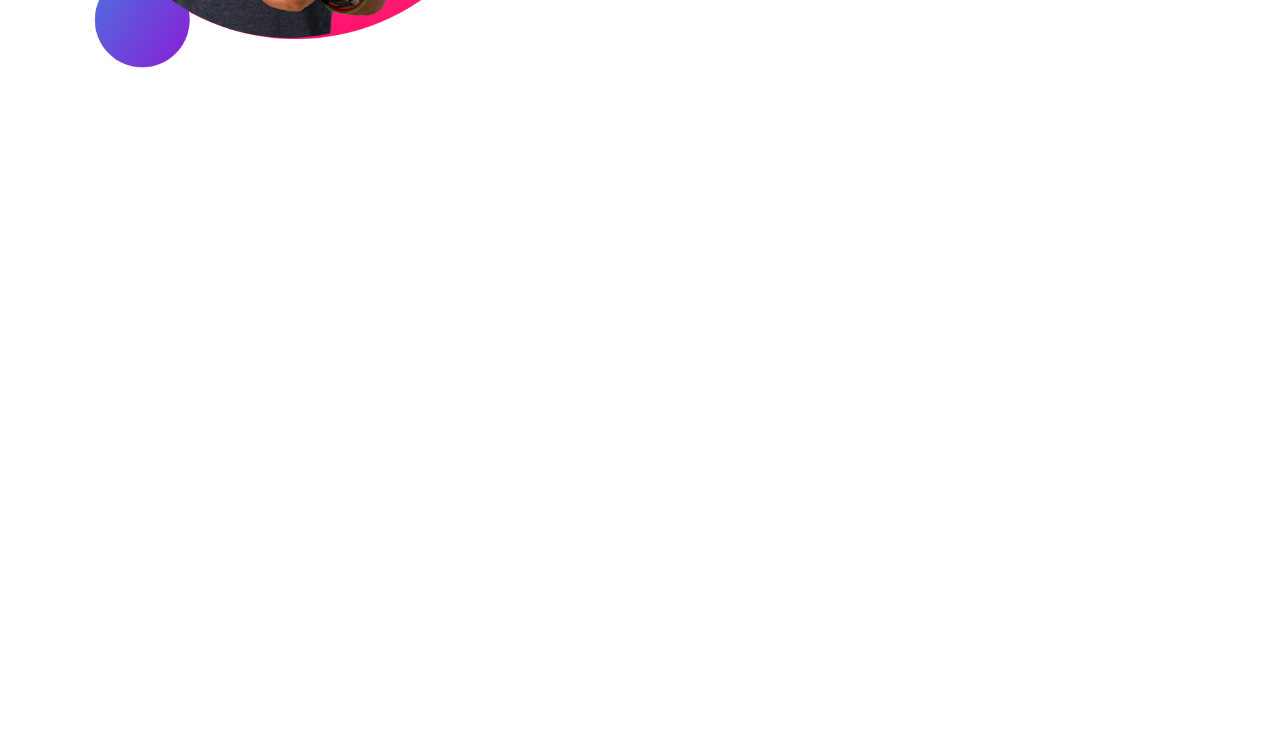
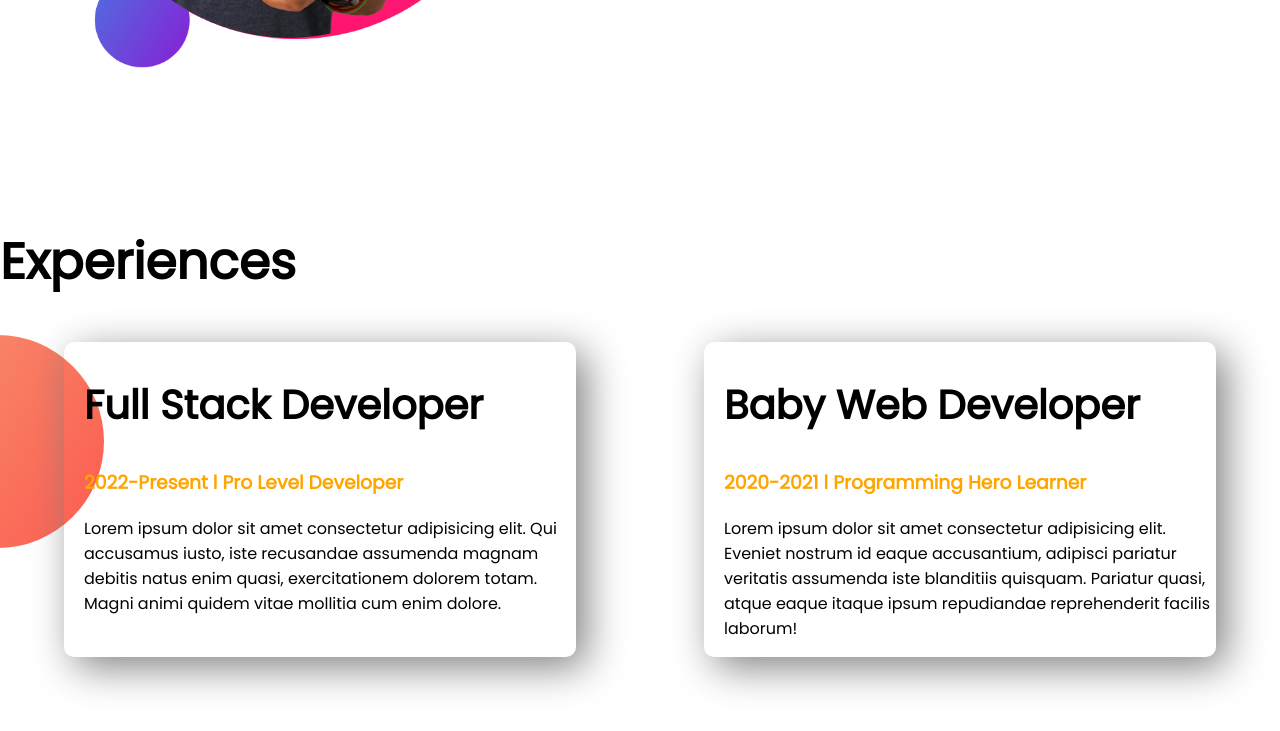
Before and after one commit to NurullahNayem/developer-portfolio, a plain HTML site: page index.html in a window 1280 px wide. Shown: the part 1049-1780 px from the top of the page. Before the commit the page ends 1274 px from the top, so only its background shows below. Drawn offline with Linux system fonts and the light colour scheme.

Commit message:
footer and experience added

```diff
--- a/index.html
+++ b/index.html
@@ -13,7 +13,7 @@
 </head>
 <body>
 
-  <section class="top-banner">
+  <section class="top-banner flexible-container">
         <div class="half-width">
           <h1>Welcome To</h1>
           <h1><spaon class="orange-color">Nurullah Nayem</spaon> World!</h1>
@@ -26,7 +26,7 @@
     </div>
   </section>
 
-  <section class="dream-big">
+  <section class="dream-big flexible-container">
     <div class="half-width">
       <img src="images/jhankar2.png" alt="">
     </div>
@@ -39,5 +39,24 @@
     </div>
 </section>
 
+    <section class="experience-area">
+
+      <h1>Experiences</h1>
+       <div class="flexible-container">
+
+        <div class="experience-iteam">
+            <h2>Full Stack Developer</h2>
+            <h3 class="orange-color">2022-Present l Pro Level Developer</h3>
+            <p>Lorem ipsum dolor sit amet consectetur adipisicing elit. Qui accusamus iusto, iste recusandae assumenda magnam debitis natus enim quasi, exercitationem dolorem totam. Magni animi quidem vitae mollitia cum enim dolore.</p>
+          </div>
+
+          <div class="experience-iteam">
+            <h2>Baby Web Developer</h2>
+            <h3 class="orange-color">2020-2021 l Programming Hero Learner</h3>
+            <p>Lorem ipsum dolor sit amet consectetur adipisicing elit. Eveniet nostrum id eaque accusantium, adipisci pariatur veritatis assumenda iste blanditiis quisquam. Pariatur quasi, atque eaque itaque ipsum repudiandae reprehenderit facilis laborum!</p>
+          </div>
+      </div>
+    </section>
+
 </body>
 </html>
--- a/style.css
+++ b/style.css
@@ -5,10 +5,13 @@ body{
 h1{
   font-size: 50px;
 }
+h2{
+  font-size: 40px;
+}
 .orange-color{
   color: orange;
 }
-section{
+.flexible-container{
   display: flex;
   margin-bottom: 150px;
 }
@@ -36,3 +39,16 @@ section{
   background-repeat: no-repeat;
   background-position: right;
 }
+.experience-area{
+  background-image: url(images/exp-bg.png);
+  background-repeat: no-repeat;
+  background-position: left;
+}
+.experience-iteam{
+  width: 40%;
+  margin-left: 5%;
+  margin-right: 5%;
+  padding-left: 20px;
+  border-radius: 10px;
+  box-shadow: 10px 10px 40px gray;
+}
```
Also changed, not shown: 4 other files.
